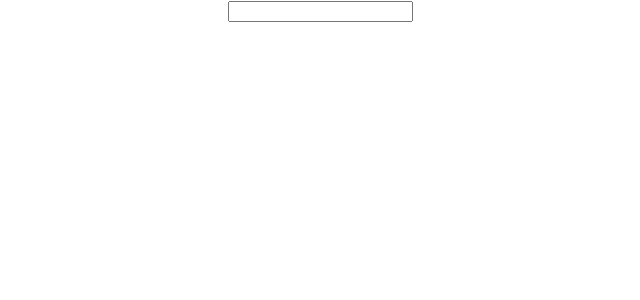
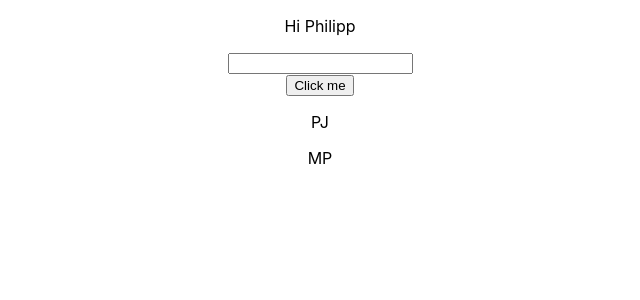
Before and after one commit to Ascendancey/brunette-humming-birds, a React (Create React App) app: page / in a window 1280 px wide. Shown: the top 300 px of the page, without its empty margins (320-960 px from the left). Built offline with nearby package versions, Linux system fonts and the light colour scheme.

Commit message:
Set up the state use

```diff
--- a/src/App.js
+++ b/src/App.js
@@ -3,12 +3,32 @@ import "./App.css";
 
 import SearchBar from "./components/SearchBar";
 
-function App() {
+const DUMMY_DATA = [
+  { id: "1", name: "PJ" },
+  { id: "2", name: "MP" },
+];
+
+const App = () => {
+  const [dummy, setDummy] = useState(DUMMY_DATA);
+  const addSomeHandler = (addition) => {
+    setDummy((prevState) => {
+      return [addition, ...prevState];
+    });
+  };
+
   return (
     <div className="App">
-      <SearchBar />
+      <SearchBar hi="Hi Philipp" />
+      <button onClick={() => addSomeHandler({ id: Math.random() , name: Math.random() })}>
+        Click me
+      </button>
+      {dummy && dummy
+        // .filter((comment) => comment.memeid === this.state.currentmeme._id)
+        .map((entries) => (
+          <p>{entries.name}</p>
+        ))}
     </div>
   );
-}
+};
 
 export default App;
--- a/src/components/SearchBar.js
+++ b/src/components/SearchBar.js
@@ -6,6 +6,7 @@ const SearchBar = (props) => {
 
   return (
     <div className="">
+        <p>{props.hi}</p>
         <input></input>
     </div>
   );
```
